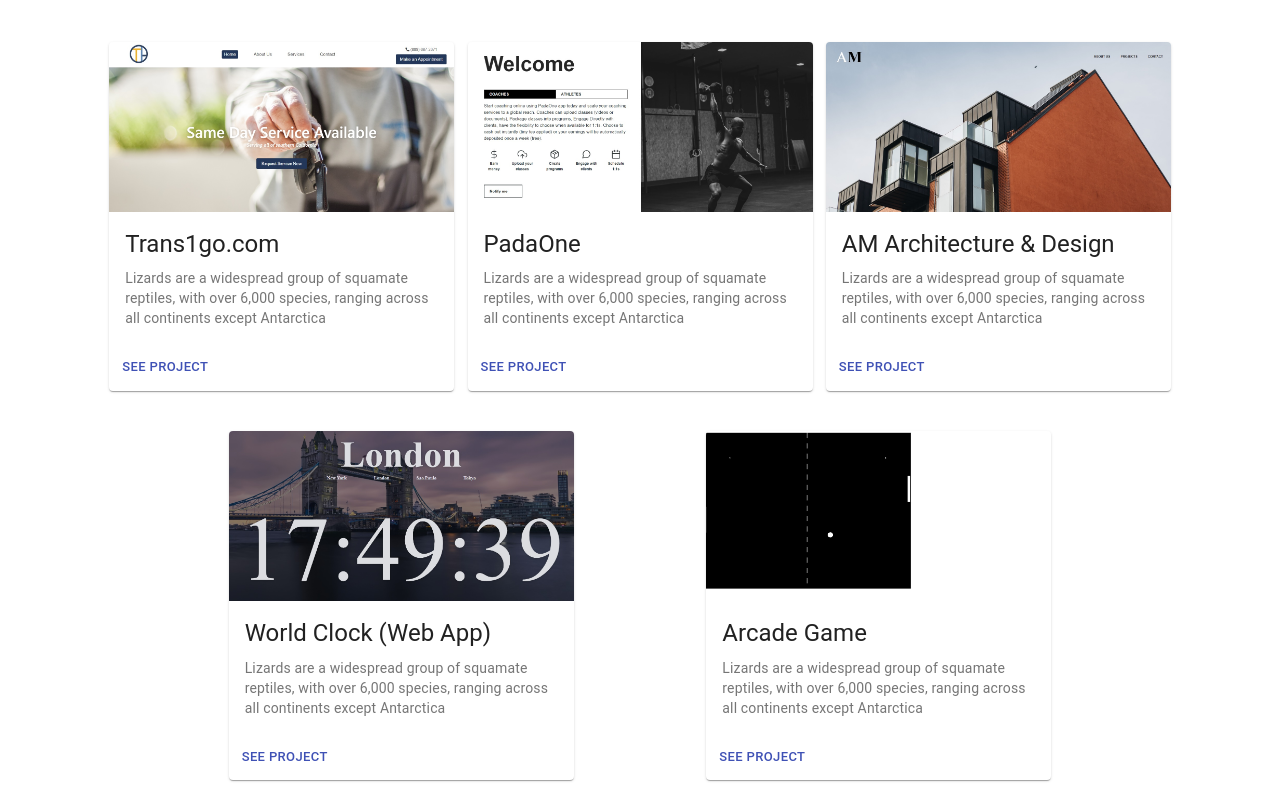
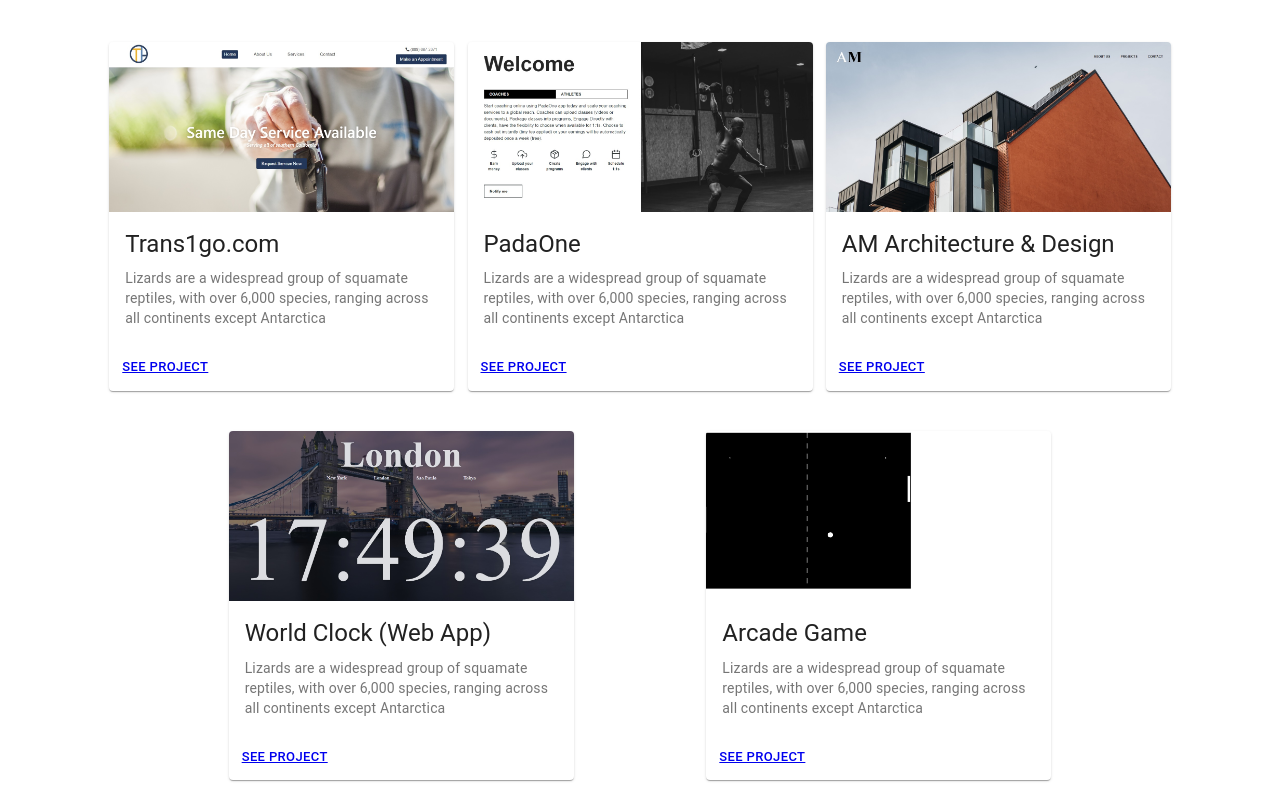
Before and after one commit to mrjlancaster/Portfolio, a React (Create React App) app in the folder my-portfolio/: page /Projects in a window 1280 px wide. Shown: the part 210-1010 px from the top of the page. Built offline with nearby package versions, Linux system fonts and the light colour scheme.

Commit message:
add all links

```diff
--- a/my-portfolio/src/components/cards/AM.js
+++ b/my-portfolio/src/components/cards/AM.js
@@ -37,9 +37,12 @@ const AM = () => {
 				</CardContent>
 			</CardActionArea>
 			<CardActions>
-				<Button size="small" color="primary">
-					See Project
-				</Button>
+					<Button size="small" color="primary">
+					<a href="https://mrjlancaster.github.io/Responsive-website/" target="blank">
+						See Project
+					</a>
+					</Button>
+
 			</CardActions>
 		</Card>
 
--- a/my-portfolio/src/components/cards/ArcadeGame.js
+++ b/my-portfolio/src/components/cards/ArcadeGame.js
@@ -38,7 +38,9 @@ const ArcadeGame = () => {
 			</CardActionArea>
 			<CardActions>
 				<Button size="small" color="primary">
-					See Project
+					<a href="https://mrjlancaster.github.io/Arcade-Game/" target="blank">
+						See Project
+					</a>
 				</Button>
 			</CardActions>
 		</Card>
--- a/my-portfolio/src/components/cards/PadaOne.js
+++ b/my-portfolio/src/components/cards/PadaOne.js
@@ -38,7 +38,9 @@ const PadaOne = () => {
 			</CardActionArea>
 			<CardActions>
 				<Button size="small" color="primary">
-					See Project
+					<a href="https://www.padaone.app/" target="blank">
+						See Project
+					</a>
 				</Button>
 			</CardActions>
 		</Card>
--- a/my-portfolio/src/components/cards/Trans1go.js
+++ b/my-portfolio/src/components/cards/Trans1go.js
@@ -38,7 +38,9 @@ const Trans1go = () => {
 			</CardActionArea>
 			<CardActions>
 				<Button size="small" color="primary">
-					See Project
+					<a href="http://trans1go.com/" target="blank">
+						See Project
+					</a>
 				</Button>
 			</CardActions>
 		</Card>
--- a/my-portfolio/src/components/cards/WorldClock.js
+++ b/my-portfolio/src/components/cards/WorldClock.js
@@ -37,11 +37,11 @@ const WorldClock = () => {
 				</CardContent>
 			</CardActionArea>
 			<CardActions>
-				<a href="">
-					<Button size="small" color="primary">
+				<Button size="small" color="primary">
+					<a href="https://mrjlancaster.github.io/world_clock/" target="blank">
 						See Project
-					</Button>
-				</a>
+					</a>
+				</Button>
 			</CardActions>
 		</Card>
 	)
```
